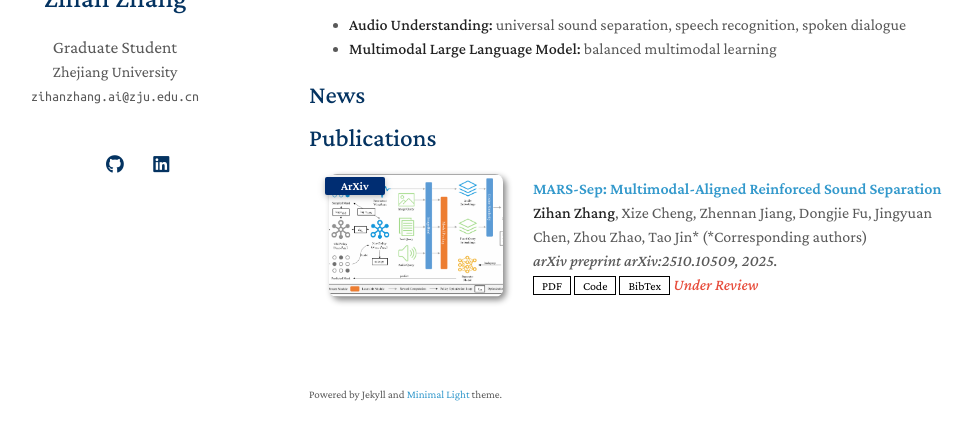
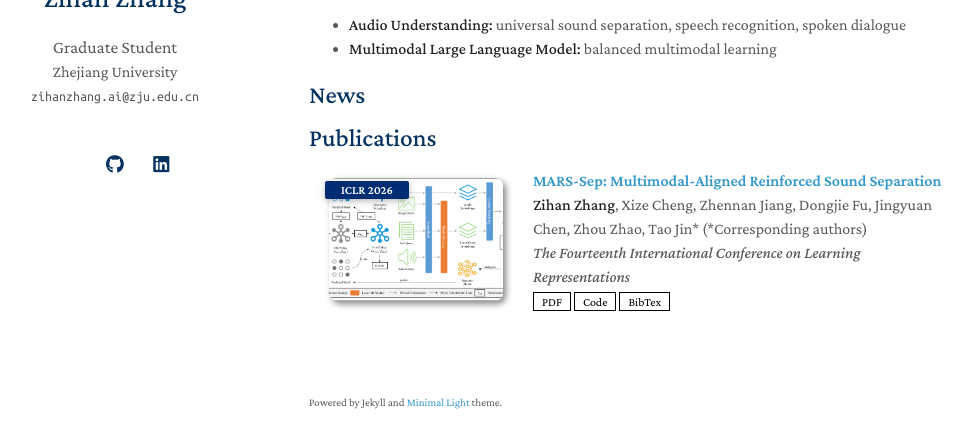
Before and after one commit to Konjak2e8/konjak2e8.github.io, a Jekyll site: the page built from index.md, in a window 1280 px wide, cut to the strip 206-654 px from the top of the page. Shown: the whole strip, without its empty margins (161-1133 px from the left). Built offline with Jekyll 4.4.1, drawn with Linux system fonts in a browser that asks for light colours; a style sheet for code colours, icons or effects is not loaded; our own code applies the rules of GitHub Pages for plain Markdown files.

Commit message:
renew pub

```diff
--- a/_config.yml
+++ b/_config.yml
@@ -12,7 +12,7 @@ canonical: https://minimal-light-theme.yliu.me/
 
 # Links
 # If you don't need one of them, you may delete the corresponding line.
-google_scholar: https://scholar.google.com/
+google_scholar: https://scholar.google.com/citations?user=X_dMcl4AAAAJ
 cv_link: assets/files/curriculum_vitae.pdf
 github_link: https://github.com/Konjak2e8
 linkedin: https://www.linkedin.com/
--- a/_data/publications.yml
+++ b/_data/publications.yml
@@ -2,13 +2,13 @@ main:
 
   - title: "MARS-Sep: Multimodal-Aligned Reinforced Sound Separation"
     authors: <strong>Zihan Zhang</strong>, Xize Cheng, Zhennan Jiang, Dongjie Fu, Jingyuan Chen, Zhou Zhao, Tao Jin* (*Corresponding authors)
-    conference_short: ArXiv
-    conference: arXiv preprint arXiv:2510.10509, 2025.
+    conference_short: ICLR 2026
+    conference: The Fourteenth International Conference on Learning Representations
     pdf: https://arxiv.org/pdf/2510.10509.pdf
     code: https://github.com/mars-sep/MARS-Sep
-    bibtex: https://bib.yliu.me/MICCAI23.txt
+    bibtex: https://scholar.googleusercontent.com/scholar.bib?q=info:j7iijmfjPlUJ:scholar.google.com/&output=citation&scisdr=Cn2Q_mXpEMXSibDBc30:AHkA5jQAAAAAaXnHa30p7BRFAtl9Mn-sQiBX6ME&scisig=AHkA5jQAAAAAaXnHa45mCAGUCGl4JmBAygXyJ1o&scisf=4&ct=citation&cd=-1&hl=zh-CN
     image: ./assets/img/mars-sep.png
-    notes: Under Review
+    notes:
 
   # - title: "Mnemonics Training: Multi-Class Incremental Learning without Forgetting"
   #   authors: <strong>Yaoyao Liu</strong>, Yuting Su, An-An Liu, Bernt Schiele, Qianru Sun
```
